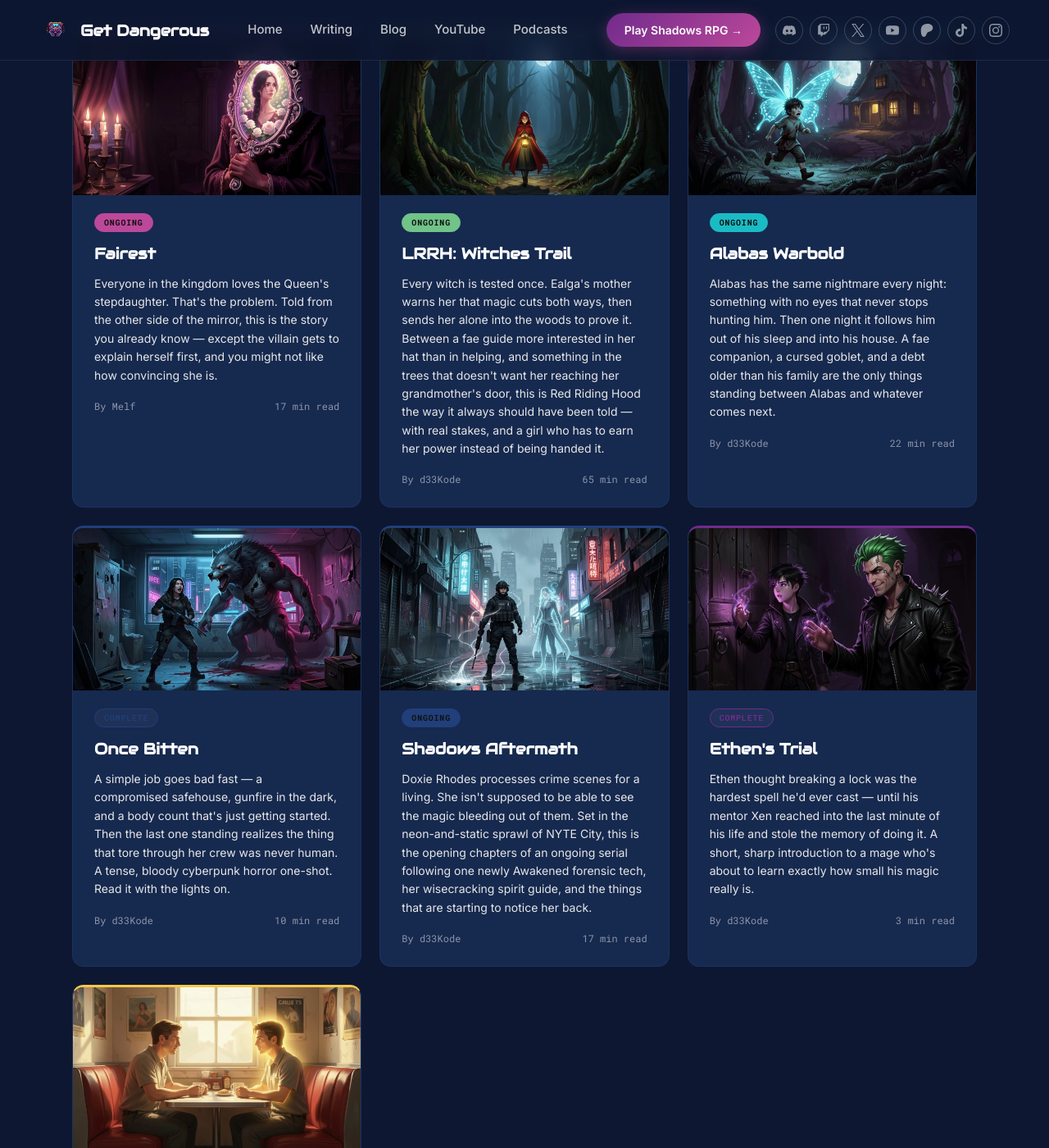
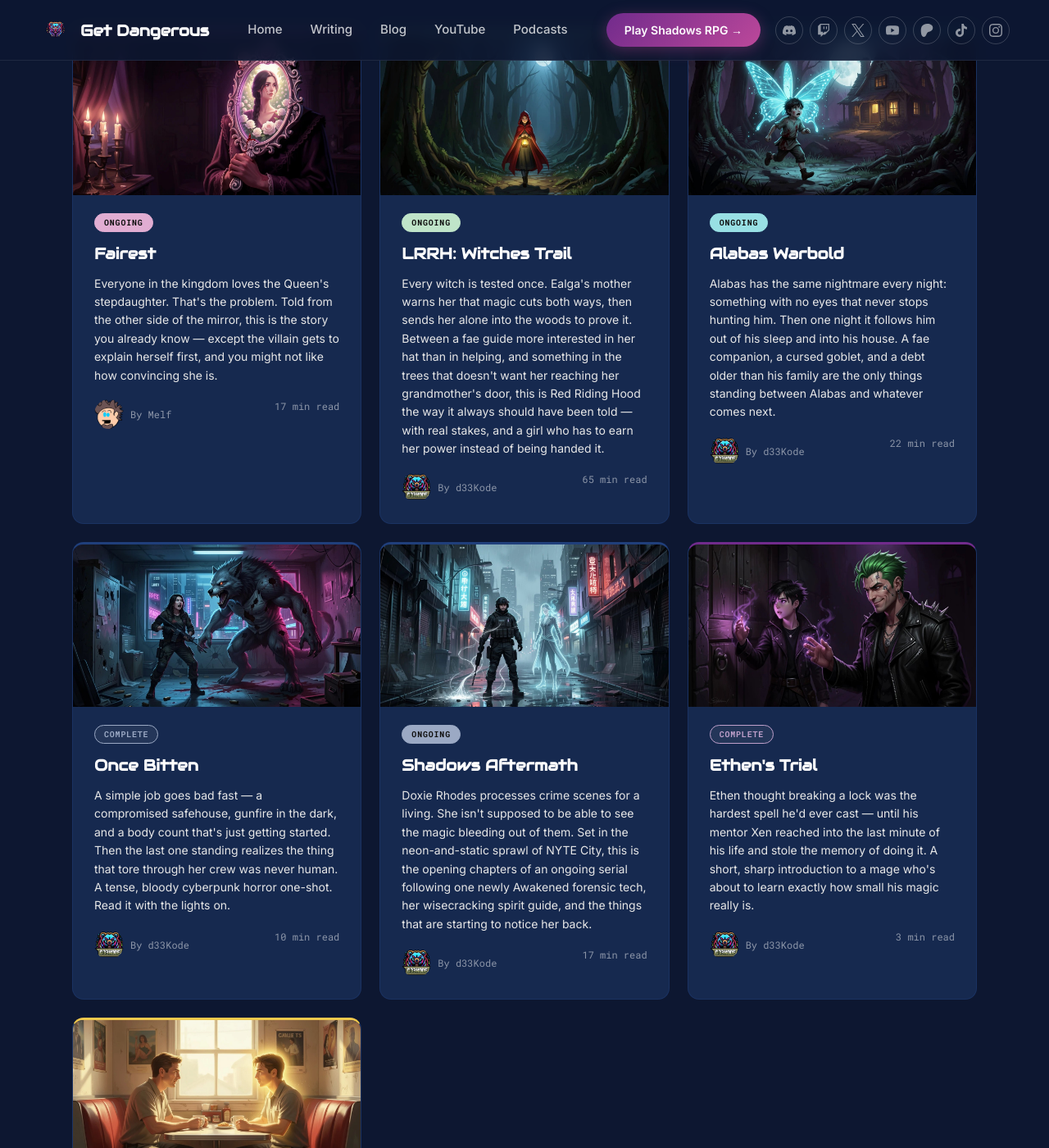
Before and after one commit to kazamuki/GetDangerousGames-Site, a Jekyll site: the page built from writing/index.html, in a window 1280 px wide and 1400 px high, scrolled down 660 px. Shown: the whole window at 82% size. Built offline with Jekyll 4.4.1, drawn with Linux system fonts in a browser that asks for light colours.

Commit message:
Fix low-contrast status chips and punch up the writing/story pages
Status badges on story cards/pages used raw brand-accent colors (Deep
Circuit, Aether Pulse) directly for text/border, which fail contrast
against the dark background for stories themed with those colors.
Blend each accent with white via color-mix() before applying it, so
every story's badge stays legible regardless of which accent it uses.

Also for the writing page and story pages:
- Show the real author's avatar (Deighton/Scott, reused from the About
  page) next to bylines on story cards and story pages.
- Add a floating "Back to Writing" link at the top of every story page
  so readers don't have to scroll to the bottom or hit browser back.
- Give each story a hero band using its cover art, fading out to the
  normal background well before the title so legibility is unaffected.

Co-Authored-By: Claude Sonnet 5 <noreply@anthropic.com>

```diff
--- /dev/null
+++ b/_includes/author-avatar.html
@@ -0,0 +1,9 @@
+{%- assign _author = include.author -%}
+{%- if _author == "Melf" -%}
+{%- assign _avatar = "/assets/images/about-scott.png" -%}
+{%- elsif _author == "d33Kode" -%}
+{%- assign _avatar = "/assets/images/about-deighton.png" -%}
+{%- else -%}
+{%- assign _avatar = "/assets/images/about-ken.png" -%}
+{%- endif -%}
+<img class="author-avatar" src="{{ _avatar | relative_url }}" alt="{{ _author }}">
--- a/assets/css/main.css
+++ b/assets/css/main.css
@@ -946,6 +946,53 @@ a { text-decoration: none; color: inherit; }
 }
 
 /* Story pages — per-story accent theme, chapter breaks, status */
+.story-article { position: relative; }
+
+.story-back {
+  position: absolute;
+  top: 20px;
+  left: var(--gutter);
+  z-index: 2;
+  display: inline-flex;
+  align-items: center;
+  gap: 6px;
+  padding: 8px 14px 8px 10px;
+  border-radius: 999px;
+  background: rgba(13, 23, 49, 0.55);
+  backdrop-filter: blur(4px);
+  border: 1px solid rgba(255, 255, 255, 0.14);
+  font-family: 'Inter', sans-serif;
+  font-weight: 600;
+  font-size: 13px;
+  color: var(--neutral-zone);
+}
+
+.story-back:hover {
+  border-color: var(--story-accent, var(--static-cyan));
+  color: var(--story-accent, var(--static-cyan));
+}
+
+.story-hero {
+  position: relative;
+  height: clamp(200px, 32vw, 360px);
+  overflow: hidden;
+}
+
+.story-hero-img {
+  width: 100%;
+  height: 100%;
+  object-fit: cover;
+  display: block;
+}
+
+.story-hero-fade {
+  position: absolute;
+  inset: 0;
+  background: linear-gradient(180deg, rgba(13, 23, 49, 0) 0%, rgba(13, 23, 49, 0.5) 60%, var(--midnight) 100%);
+}
+
+.story-header--with-hero { padding-top: 48px; }
+
 .story-header .page-header-overlay {
   background:
     linear-gradient(180deg, rgba(13, 23, 49, 0.35) 0%, rgba(13, 23, 49, 0.6) 55%, var(--midnight) 100%),
@@ -954,6 +1001,20 @@ a { text-decoration: none; color: inherit; }
 }
 
 .story-header .eyebrow { color: var(--story-accent, var(--static-cyan)); }
+
+.story-byline {
+  display: inline-flex;
+  align-items: center;
+  gap: 8px;
+}
+
+.author-avatar {
+  width: 36px;
+  height: 36px;
+  border-radius: 50%;
+  object-fit: cover;
+  display: block;
+}
 
 .story-meta {
   position: relative;
@@ -971,6 +1032,7 @@ a { text-decoration: none; color: inherit; }
 .story-meta-divider { color: rgba(255, 255, 255, 0.25); }
 
 .status-badge {
+  --badge-tint: color-mix(in srgb, var(--story-accent, var(--static-cyan)) 45%, white 55%);
   font-family: 'Roboto Mono', monospace;
   font-size: 10px;
   font-weight: 700;
@@ -978,16 +1040,16 @@ a { text-decoration: none; color: inherit; }
   text-transform: uppercase;
   padding: 4px 11px;
   border-radius: 999px;
-  border: 1px solid var(--story-accent, var(--static-cyan));
-  color: var(--story-accent, var(--static-cyan));
+  border: 1px solid var(--badge-tint);
+  color: var(--badge-tint);
 }
 
 .status-badge--complete {
-  background: rgba(255, 255, 255, 0.04);
+  background: rgba(255, 255, 255, 0.06);
 }
 
 .status-badge--ongoing {
-  background: var(--story-accent, var(--static-cyan));
+  background: var(--badge-tint);
   color: var(--text-dark);
 }
 
--- a/writing/index.html
+++ b/writing/index.html
@@ -36,7 +36,7 @@ image: /assets/images/writing-header.jpg
         <h3>{{ story.title }}</h3>
         <p>{{ story.blurb }}</p>
         <div class="story-card-foot">
-          <span>By {{ story.author }}</span>
+          <span class="story-byline">{% include author-avatar.html author=story.author %}By {{ story.author }}</span>
           <span>{{ story.reading_time }}</span>
         </div>
       </div>
```
Also changed, not shown: _layouts/story.html (+14 -2 lines).
